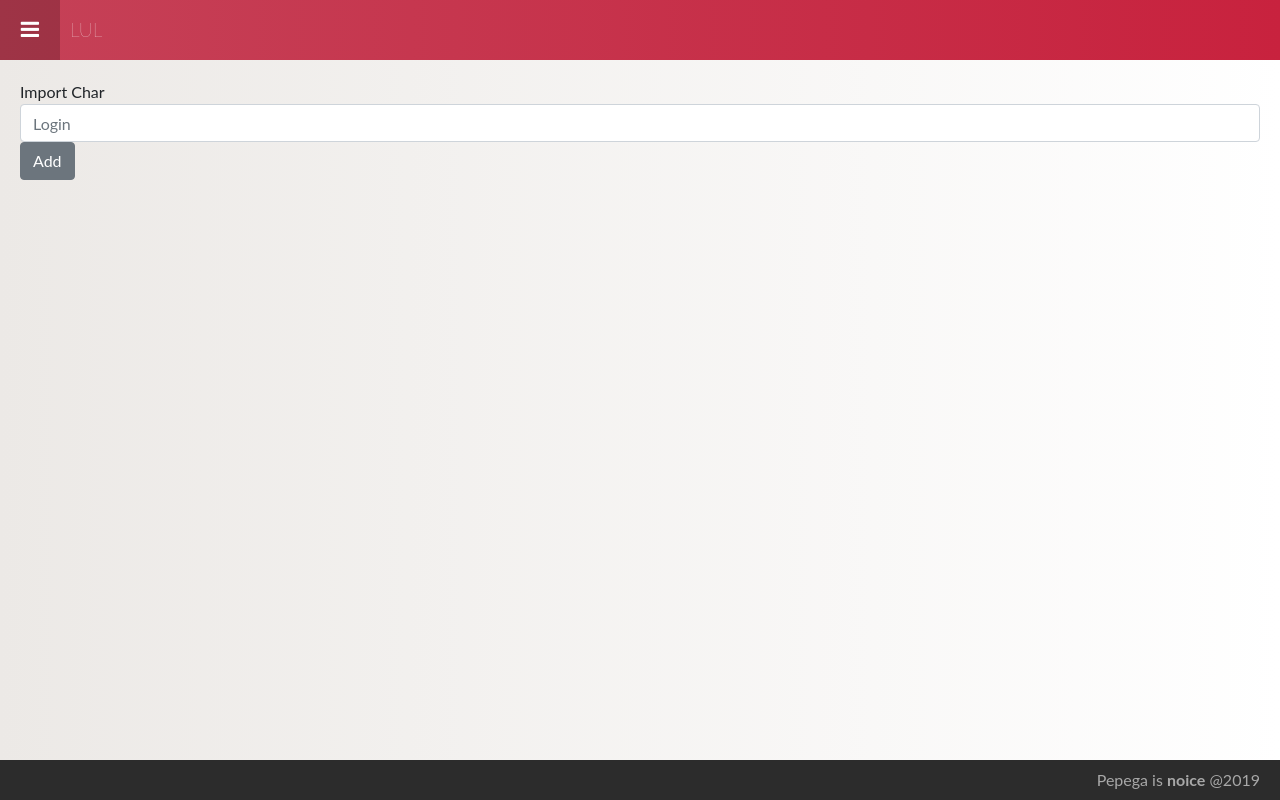
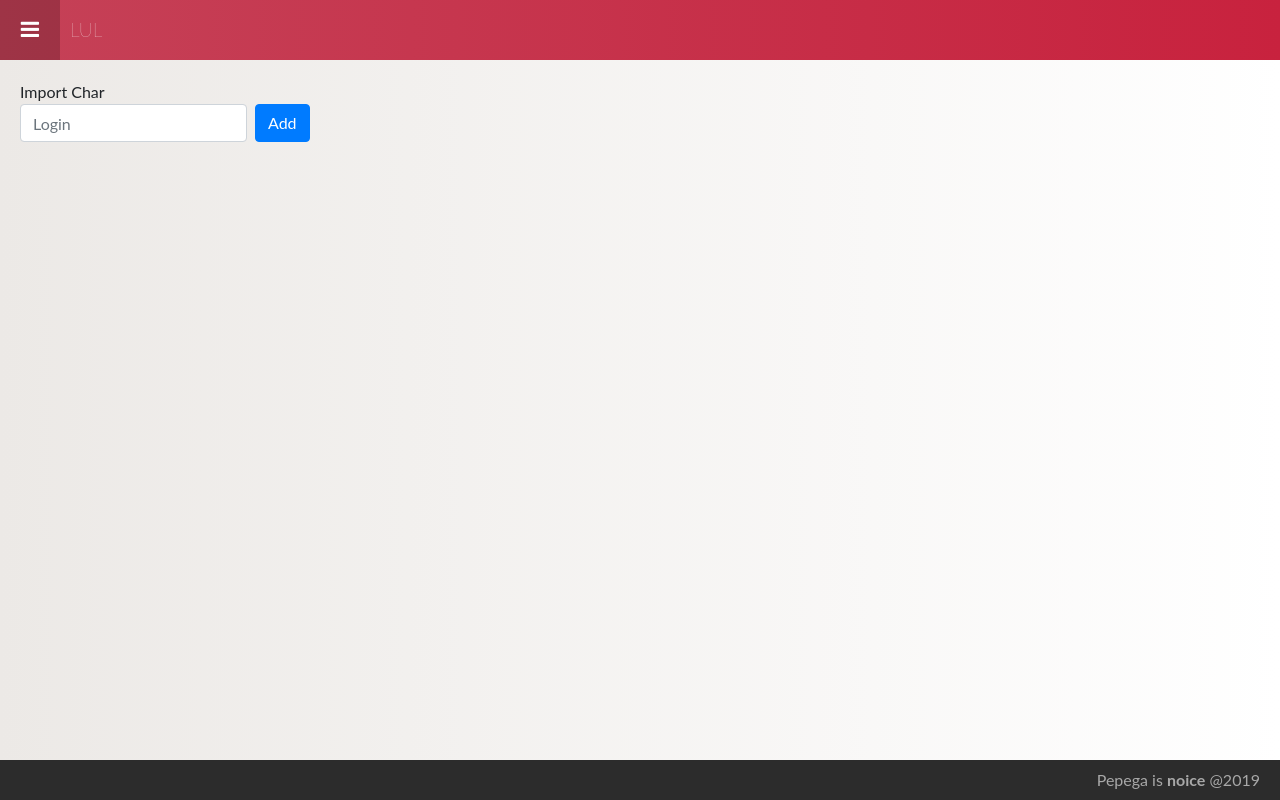
Before and after one commit to led479/RunescapeAPI, a Vue app in the folder client/: page /importChar in a window 1280 px wide. Built offline with nearby package versions, Linux system fonts and the light colour scheme.

Commit message:
Style Changes

```diff
--- a/client/src/components/admin/Admin.vue
+++ b/client/src/components/admin/Admin.vue
@@ -13,8 +13,8 @@
     </div>
     <b-form inline>
       <label class="sr-only">Name</label>
-      <b-input v-model="char.login" placeholder="Login" class="mb-2 mr-sm-2 mb-sm-0"/>
-      <b-button variant="danger" @click="delChar">Delete</b-button>
+      <b-input v-model="char.loginDel" placeholder="Login" class="mb-2 mr-sm-2 mb-sm-0"/>
+      <b-button variant="danger" @click="deleteChar">Delete</b-button>
     </b-form>
   </div>
 </template>
@@ -44,11 +44,11 @@ export default {
       }
     },
     deleteChar() {
-      if (this.char.login === "") {
+      if (this.char.loginDel === "") {
         alert("Preencha o campo Login.");
         event.preventDefault();
       } else {
-        axios.delete(`${baseAPiUrl}/chars/:login`, this.char).then(() => {
+        axios.delete(`${baseAPiUrl}/chars/` + this.char.loginDel).then(() => {
           this.$router.push({ name: "Home" });
         });
       }
--- a/client/src/components/importChar/ImportChar.vue
+++ b/client/src/components/importChar/ImportChar.vue
@@ -1,10 +1,11 @@
 <template>
   <div class="admin">
     <span>Import Char</span>
-    <b-form>
-      <b-form-input v-model="login" placeholder="Login"></b-form-input>
-      <b-button @click="postChar">Add</b-button>
+    <b-form inline>
+      <b-form-input v-model="login" placeholder="Login"  class="mb-2 mr-sm-2 mb-sm-0"></b-form-input>
+      <b-button  variant="primary" @click="postChar">Add</b-button>
     </b-form>
+
     <span class="alert-danger" v-if="error">{{ error }}</span>
   </div>
 </template>
@@ -17,8 +18,8 @@
   name: "Import",
   data() {
     return {
-        login: '',
-        error: null,
+      login: "",
+      error: null
     };
   },
   methods: {
@@ -29,15 +30,15 @@
       } else {
         axios
           .post(`${baseAPiUrl}/chars/import/` + this.login)
-            .then(() => { this.$router.push( {name: 'Home' } )
+          .then(() => {
+            this.$router.push({ name: "Home" });
           })
-            .catch((error) => {
-              this.error = error.response.data.error
+          .catch(error => {
+            this.error = error.response.data.error;
           });
       }
-      },
-
-    },
+    }
+  }
 };
 </script>
 
```
Lines whose indentation alone changed are shown as unchanged.
